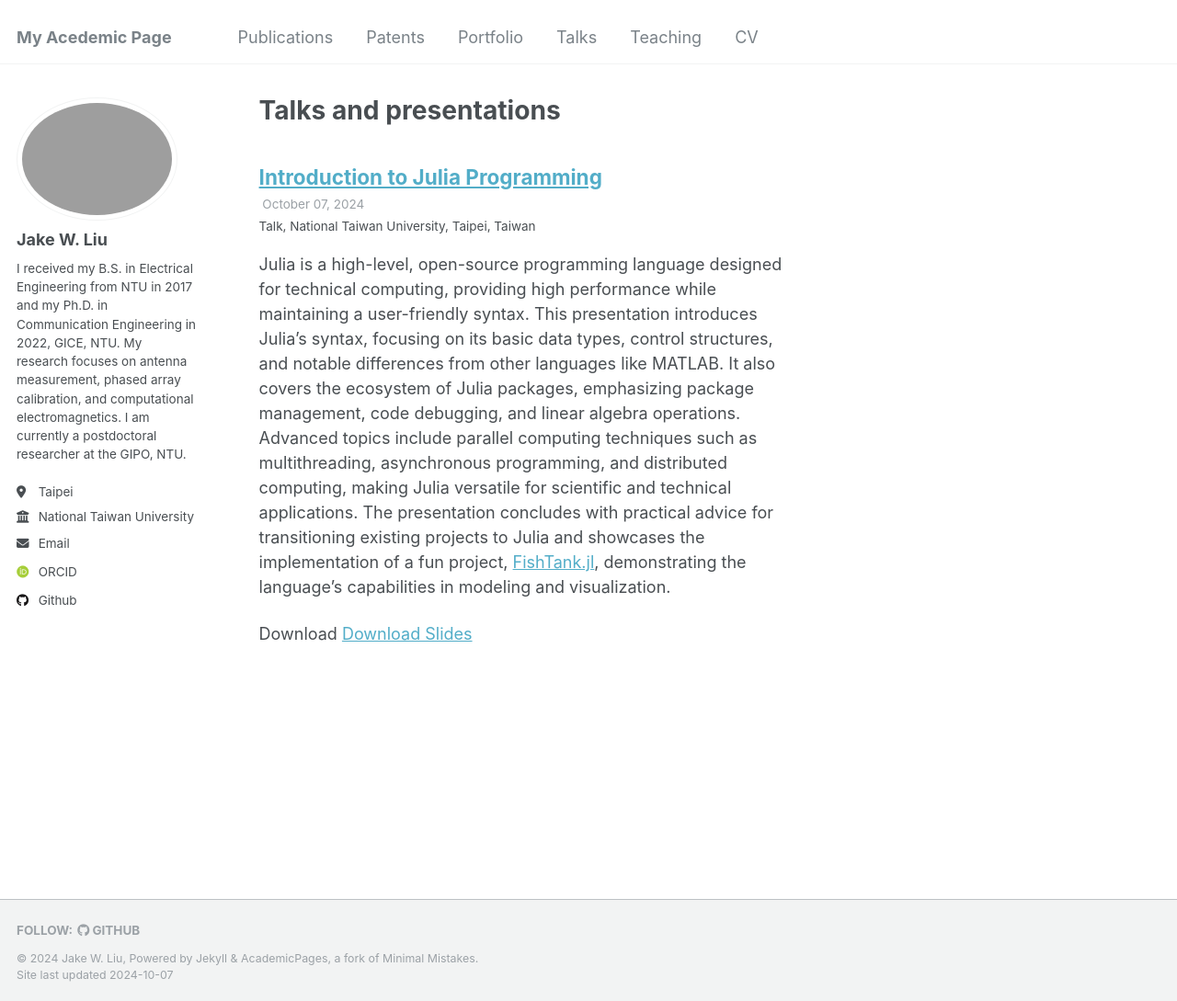
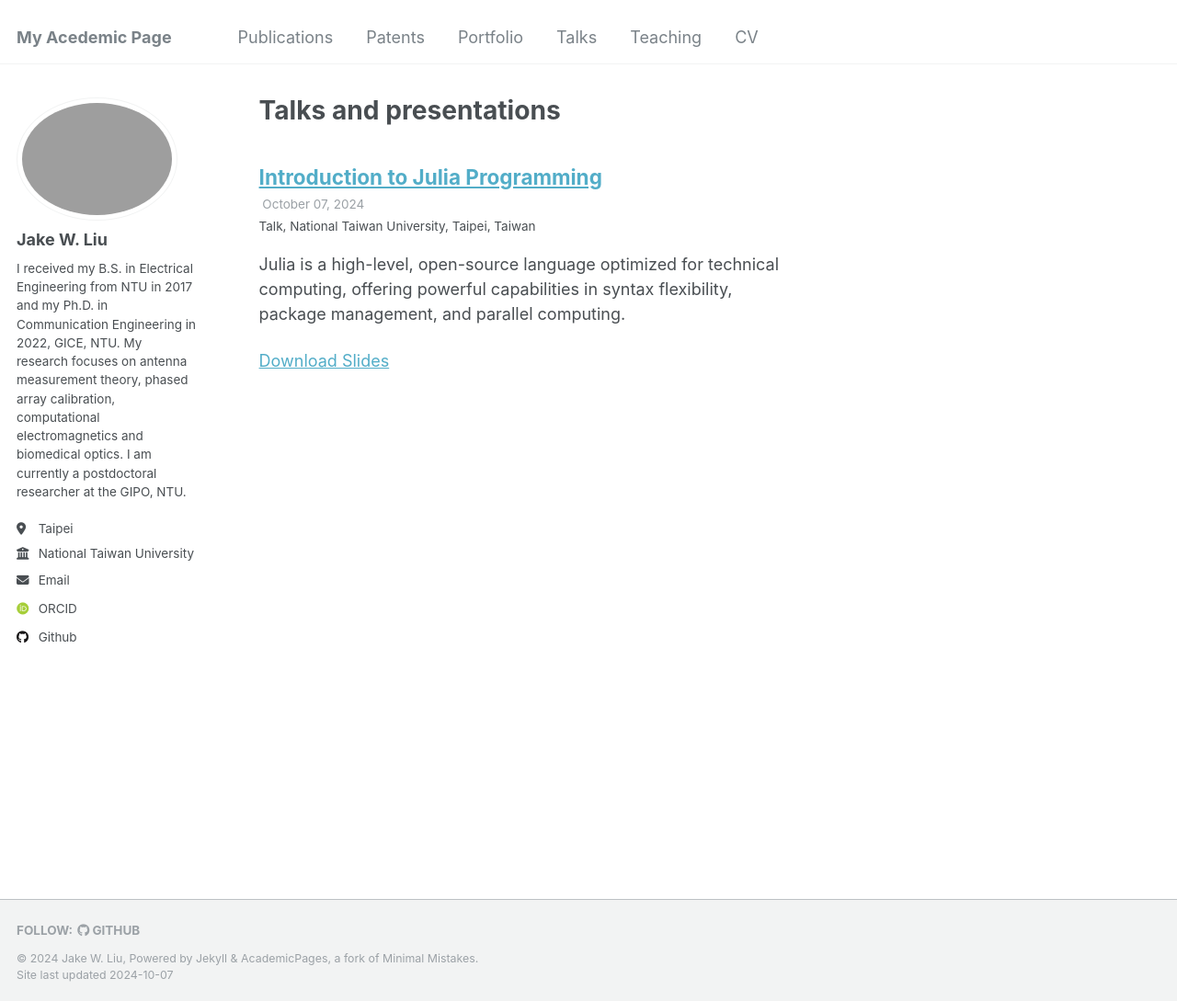
Before and after one commit to akjake616/jwliu, a Jekyll site: the page built from _pages/talks.html, in a window 1280 px wide and 1089 px high. Shown: the whole window at 92% size. Built offline with Jekyll 4.4.1, drawn with Linux system fonts in a browser that asks for light colours; some web fonts are replaced.

Commit message:
add talk excerpt

```diff
--- a/_config.yml
+++ b/_config.yml
@@ -24,7 +24,8 @@ author:
   avatar           : "profile.jpg"
   name             : "Jake W. Liu"
   pronouns         : # example: "she/her"
-  bio              : "I received my B.S. in Electrical Engineering from NTU in 2017 and my Ph.D. in Communication Engineering in 2022, GICE, NTU. My research focuses on antenna measurement, phased array calibration, and computational electromagnetics. I am currently a postdoctoral researcher at the GIPO, NTU."
+  bio              : "I received my B.S. in Electrical Engineering from NTU in 2017 and my Ph.D. in Communication Engineering in 2022, GICE, NTU.
+  My research focuses on antenna measurement theory, phased array calibration, computational electromagnetics and biomedical optics. I am currently a postdoctoral researcher at the GIPO, NTU."
   location         : "Taipei"
   employer         : "National Taiwan University"
   uri              : # URL
--- a/_includes/archive-single-talk.html
+++ b/_includes/archive-single-talk.html
@@ -40,7 +40,7 @@
     {% if post.excerpt %}<p class="archive__item-excerpt" itemprop="description">{{ post.excerpt | markdownify }}</p>{% endif %}
 
     {% if post.slidesurl %}
-    <p>Download <a href="{{ post.slidesurl }}">Download Slides</a></p>
+    <p><a href="{{ post.slidesurl }}">Download Slides</a></p>
     </p>
     {% endif %}
   </article>
--- a/_includes/archive-single.html
+++ b/_includes/archive-single.html
@@ -70,7 +70,7 @@
     {% elsif post.paperurl %}
     <p><a href=" {{ post.paperurl }} ">Download Paper</a></p>
     {% elsif post.slidesurl %}
-    <p>Download <a href="{{ post.slidesurl }}">Download Slides</a></p>
+    <p><a href="{{ post.slidesurl }}">Download Slides</a></p>
     </p>
     {% endif %}
 
--- a/_talks/julia_intro.md
+++ b/_talks/julia_intro.md
@@ -5,8 +5,9 @@ type: "Talk"
 permalink: /talks/julia_intro
 venue: "National Taiwan University"
 # date: 2012-03-01
+excerpt: "Julia is a high-level, open-source language optimized for technical computing, offering powerful capabilities in syntax flexibility, package management, and parallel computing."
 location: "Taipei, Taiwan"
-slidesurl: 'http://academicpages.github.io/files/Julia_Intro.pdf'
+slidesurl: 'http://jake-w-liu.github.io/files/Julia_Intro.pdf'
 ---
 
 
```
